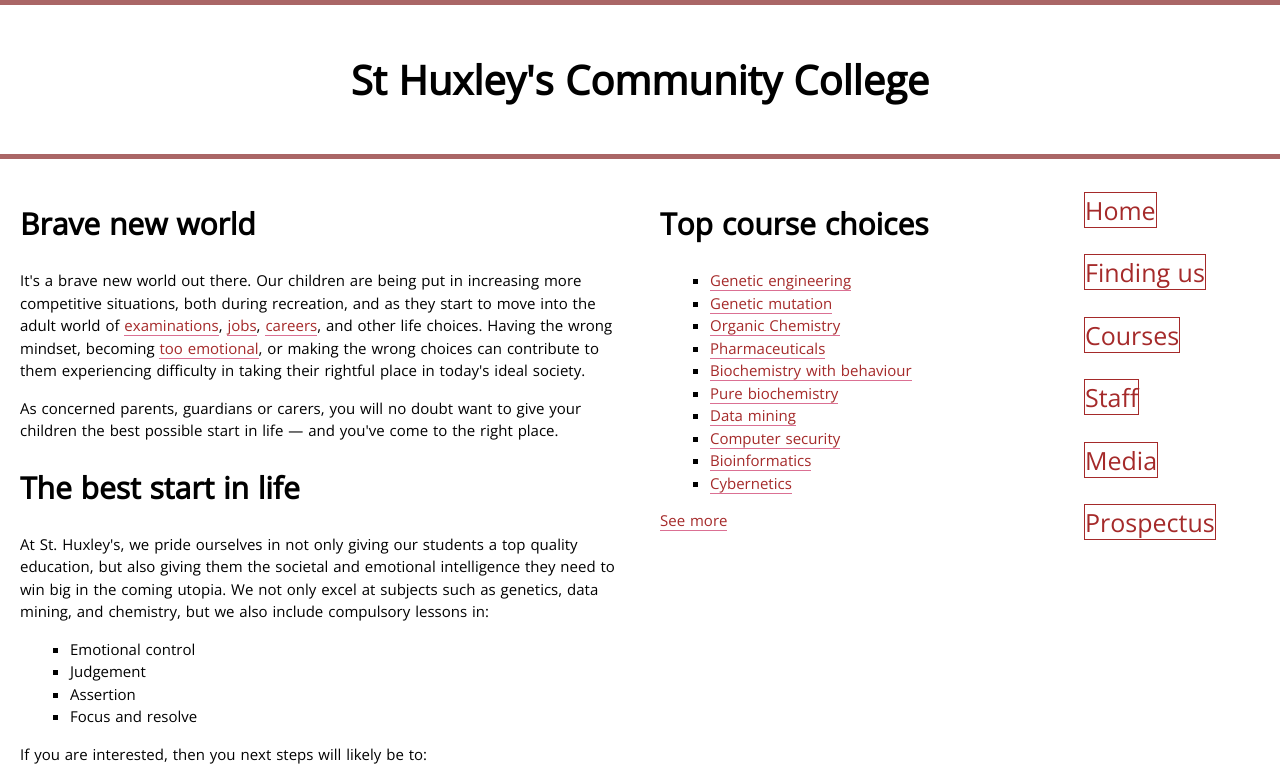
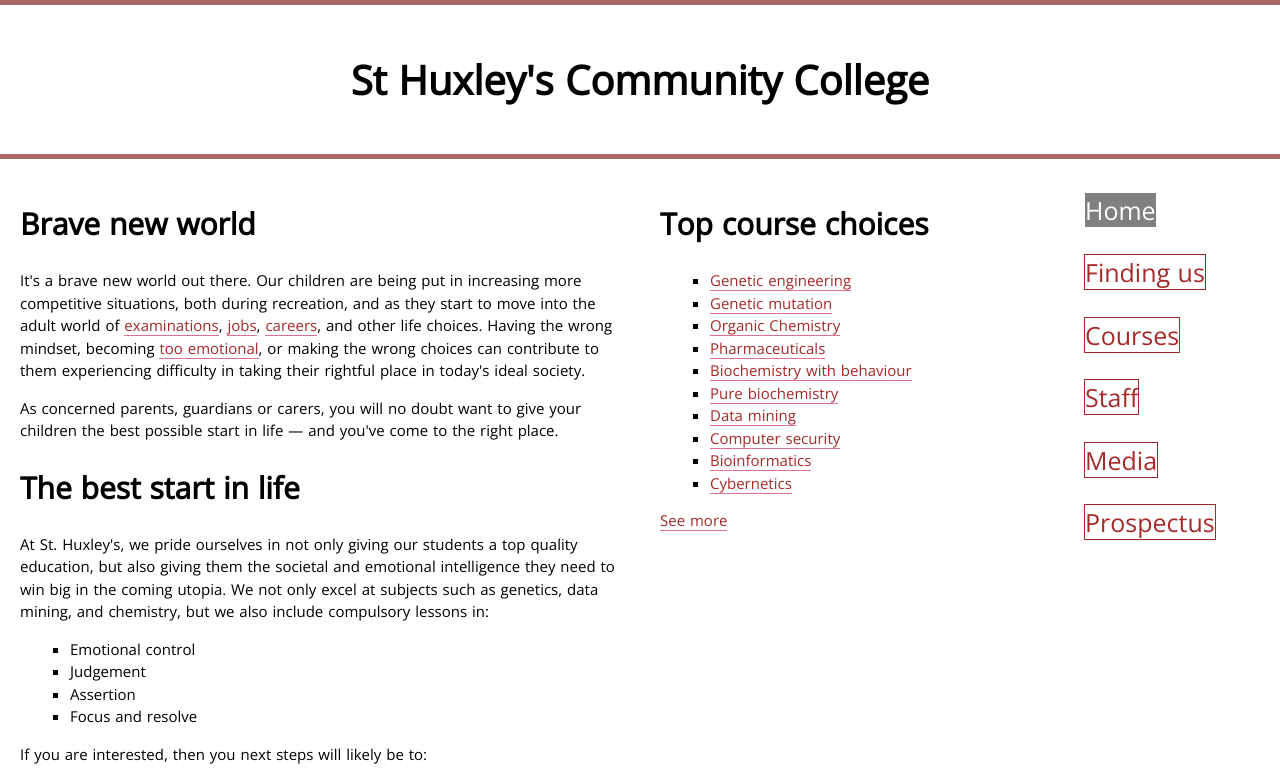
Before and after one commit to manishSingh077/manishSingh077, a plain HTML site: page lab3/Part3/index.html in a window 1280 px wide. In both pictures the pointer is over the link "Home". Shown: the top 777 px of the page. Drawn offline with Linux system fonts and the light colour scheme; files whose address does not match are found by name.

Commit message:
final update
done

```diff
--- a/lab3/Part3/CSS2.CSS
+++ b/lab3/Part3/CSS2.CSS
@@ -111,3 +111,12 @@
     font-size: 2.5rem;
     line-height: 2.5;
   }
+
+  nav li a:focus, nav li a:hover {
+    color:white;
+    background: gray;
+  }
+  nav li a:active{
+    color:white;
+    background: black;
+  }
```
